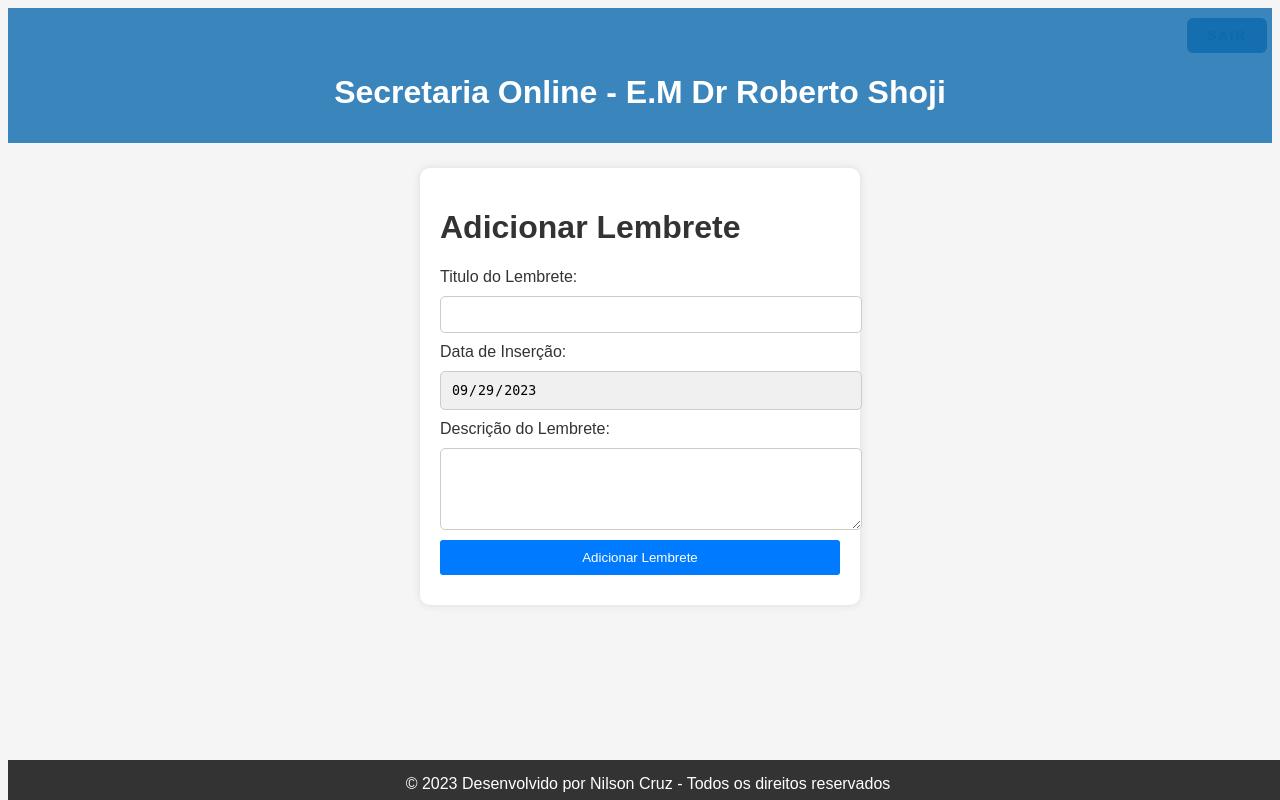
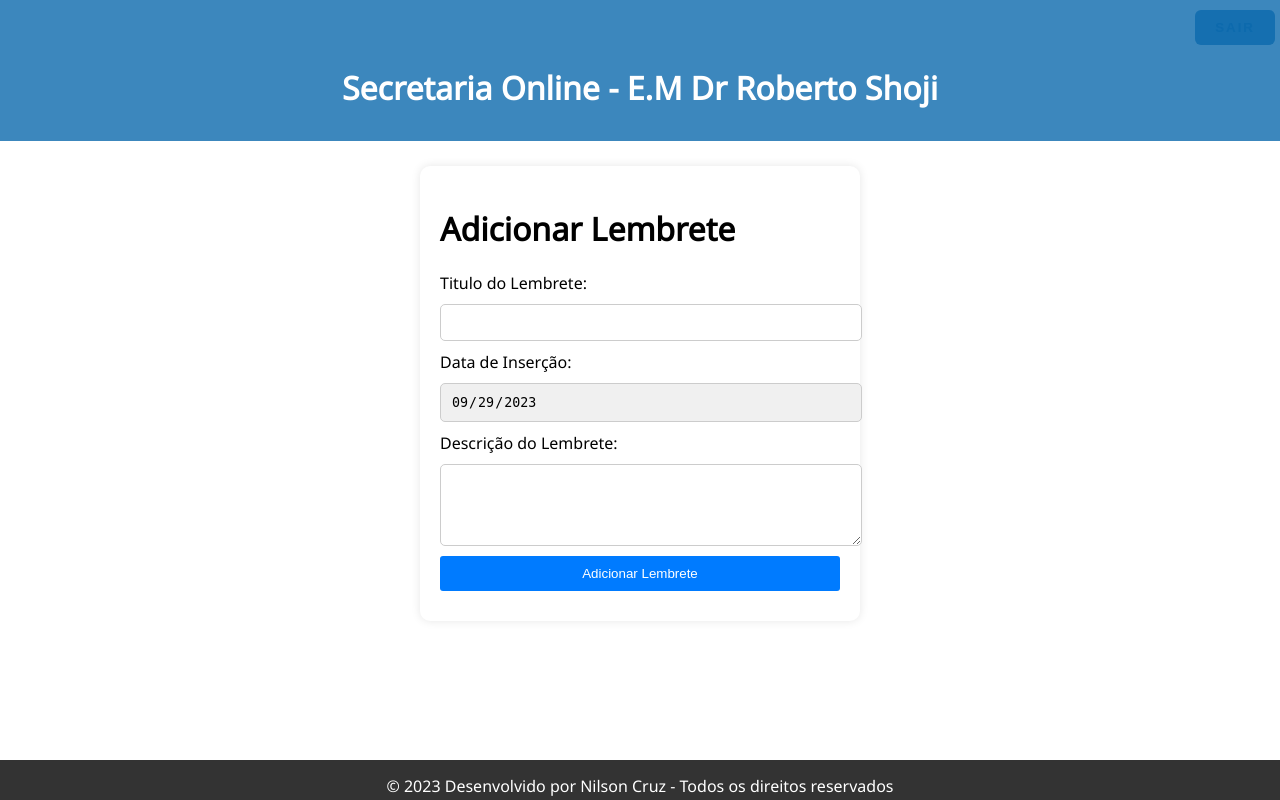
Before and after one commit to nilcruz/siteShojinho, a PHP site: page /inserirEvento.html in a window 1280 px wide. Run offline with PHP 8.4, Linux system fonts and the light colour scheme.

Commit message:
Add files via upload

```diff
--- a/styles/inserirEvento.css
+++ b/styles/inserirEvento.css
@@ -1,9 +1,10 @@
-/* Estilos CSS atualizados */
+@import url('https://fonts.googleapis.com/css2?family=Noto+Sans&display=swap');
 
 body {
-    font-family: Arial, sans-serif;
-    background-color: #f5f5f5;
-    color: #333;
+  width: 100%;
+  font-family: 'Noto Sans', Sans-serif;
+  margin: 0;
+  height: 100vh;
 }
 
 .menu-bar {
```
